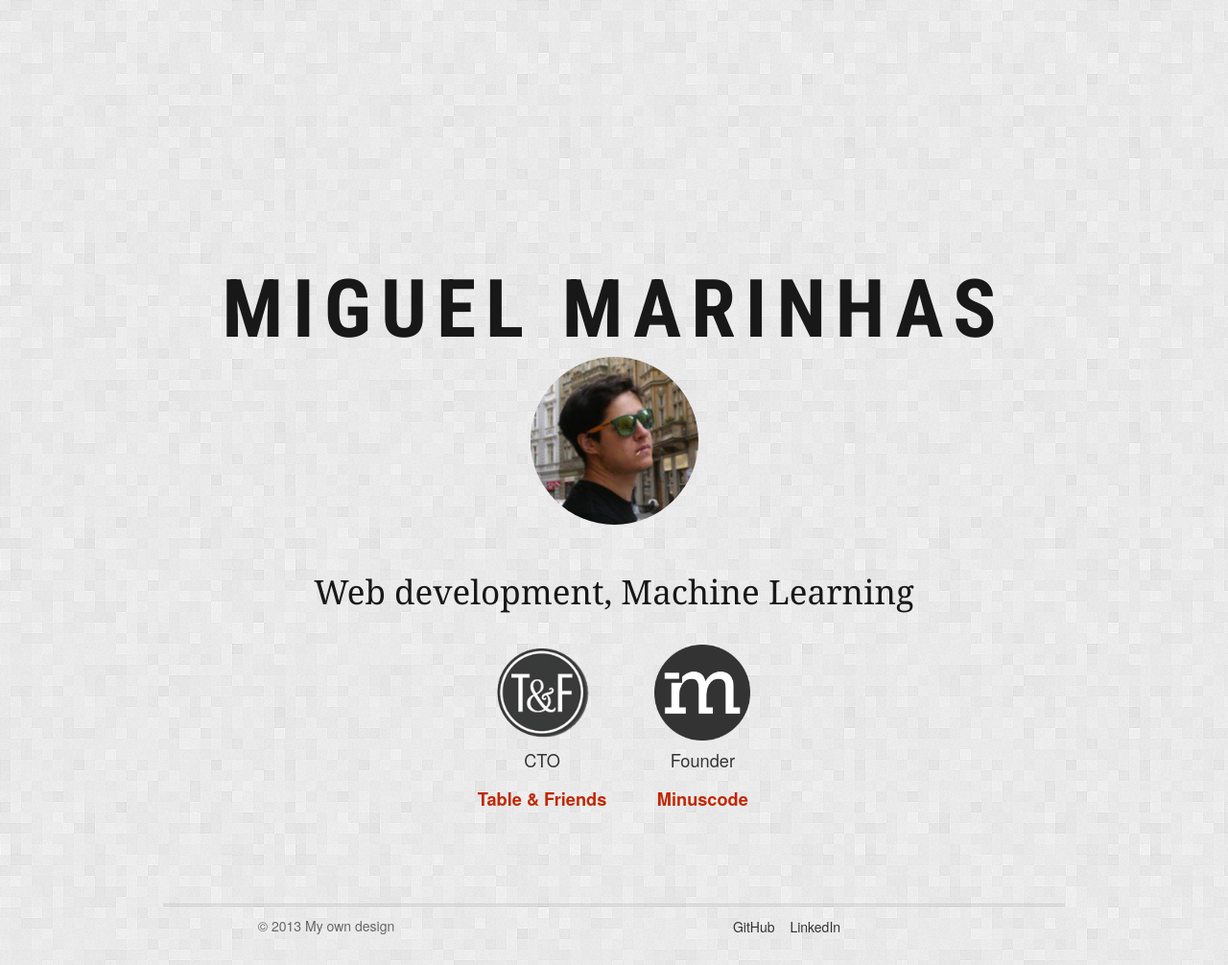
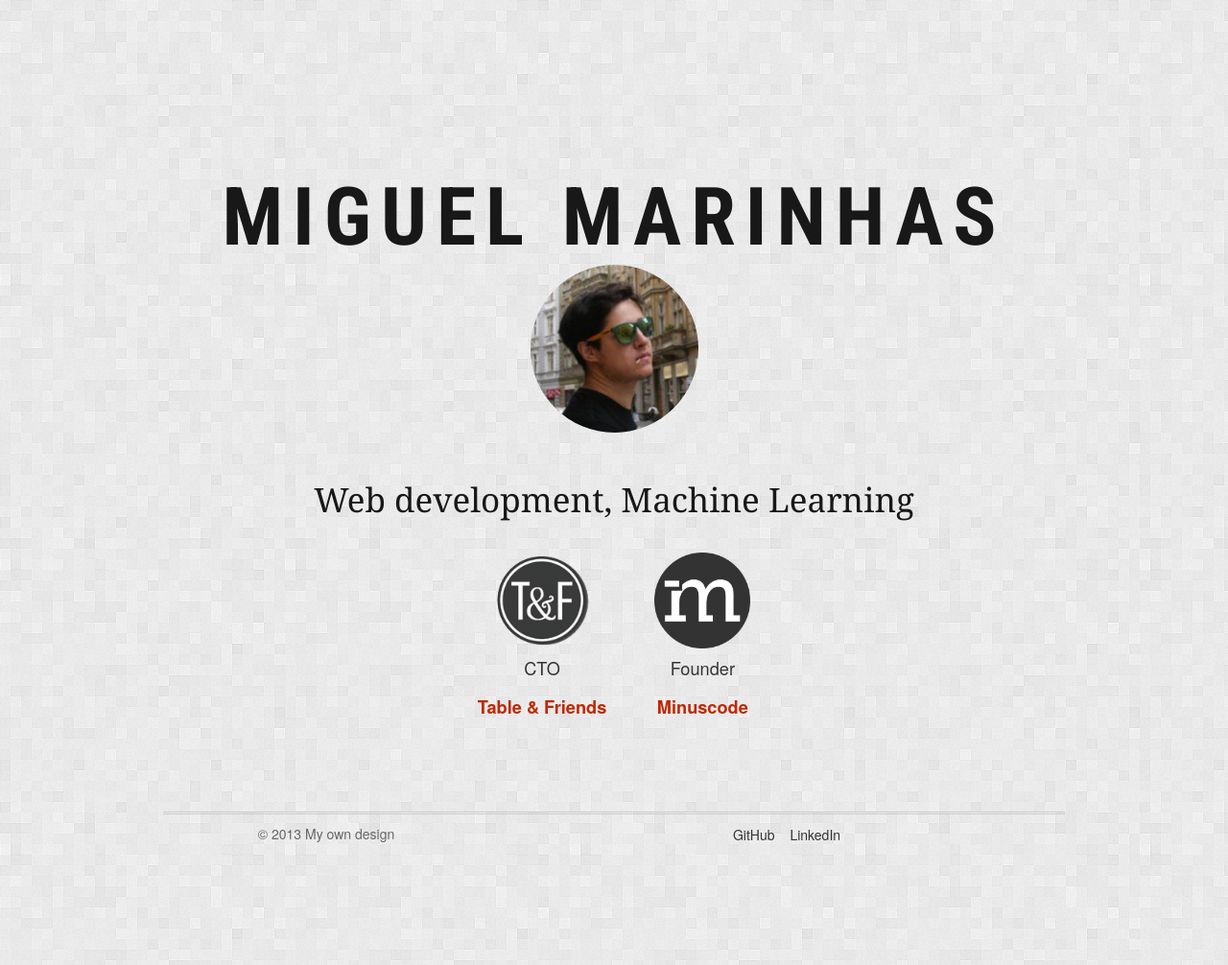
Before and after one commit to miguelm/miguelm.github.com, a Jekyll site: the page built from index.html, in a window 1280 px wide. Shown: the whole page at 96% size. Built offline with Jekyll 4.4.1, drawn with Linux system fonts in a browser that asks for light colours.

Commit message:
reduced margin top on main content

```diff
--- a/css/styles.css
+++ b/css/styles.css
@@ -40,7 +40,7 @@ body {
 .main {
   text-align: center;
   /*display: table-cell; vertical-align: middle;*/
-  margin-top: 30%;
+  margin-top: 20%;
 }
 
 .logo {
```
